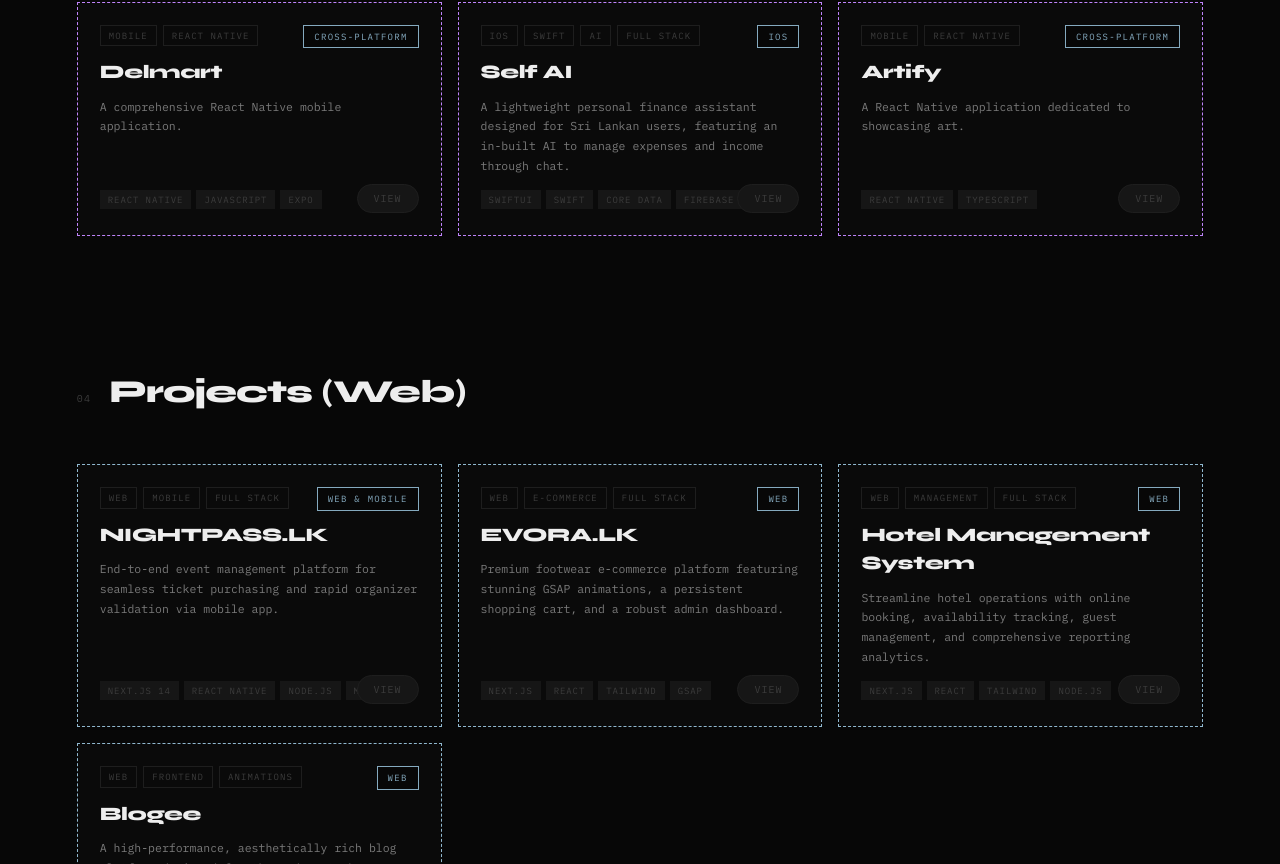
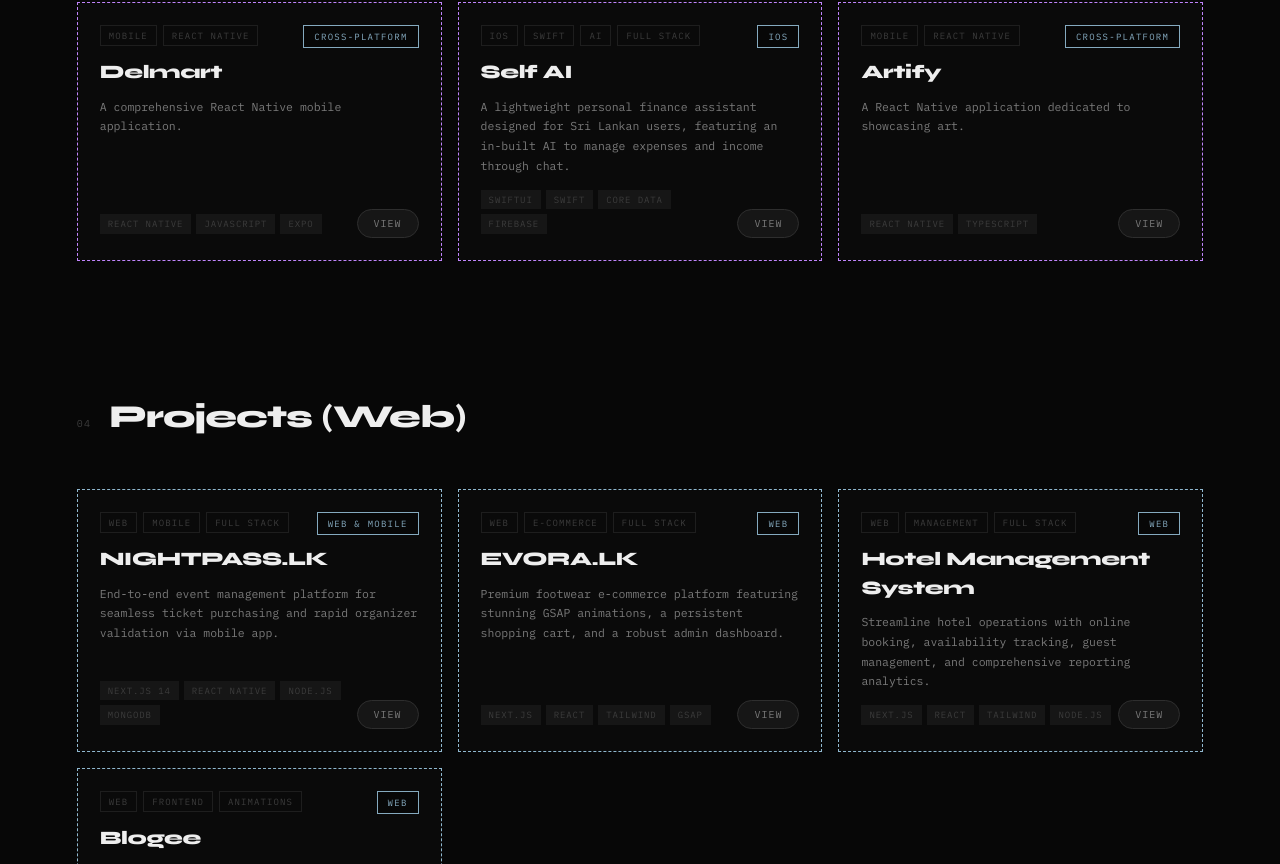
Before and after one commit to harithsenura/P, a Next.js app: page / in a window 1280 px wide. Shown: the part 1836-2700 px from the top of the page. Built offline with nearby package versions, Linux system fonts and the light colour scheme.

Commit message:
change project card view icon

```diff
--- a/src/app/globals.css
+++ b/src/app/globals.css
@@ -1225,6 +1225,7 @@ section {
   gap: 5px;
   flex-wrap: wrap;
   margin-top: 4px;
+  padding-right: 65px;
 }
 
 .pc-pill {
@@ -1246,8 +1247,8 @@ section {
   font-size: 10px;
   letter-spacing: 0.1em;
   text-transform: uppercase;
-  color: var(--text-3);
-  border: 1px solid var(--border);
+  color: var(--text-2);
+  border: 1px solid var(--border-2);
   padding: 6px 16px;
   border-radius: 100px;
   background: var(--surface-2);
```
